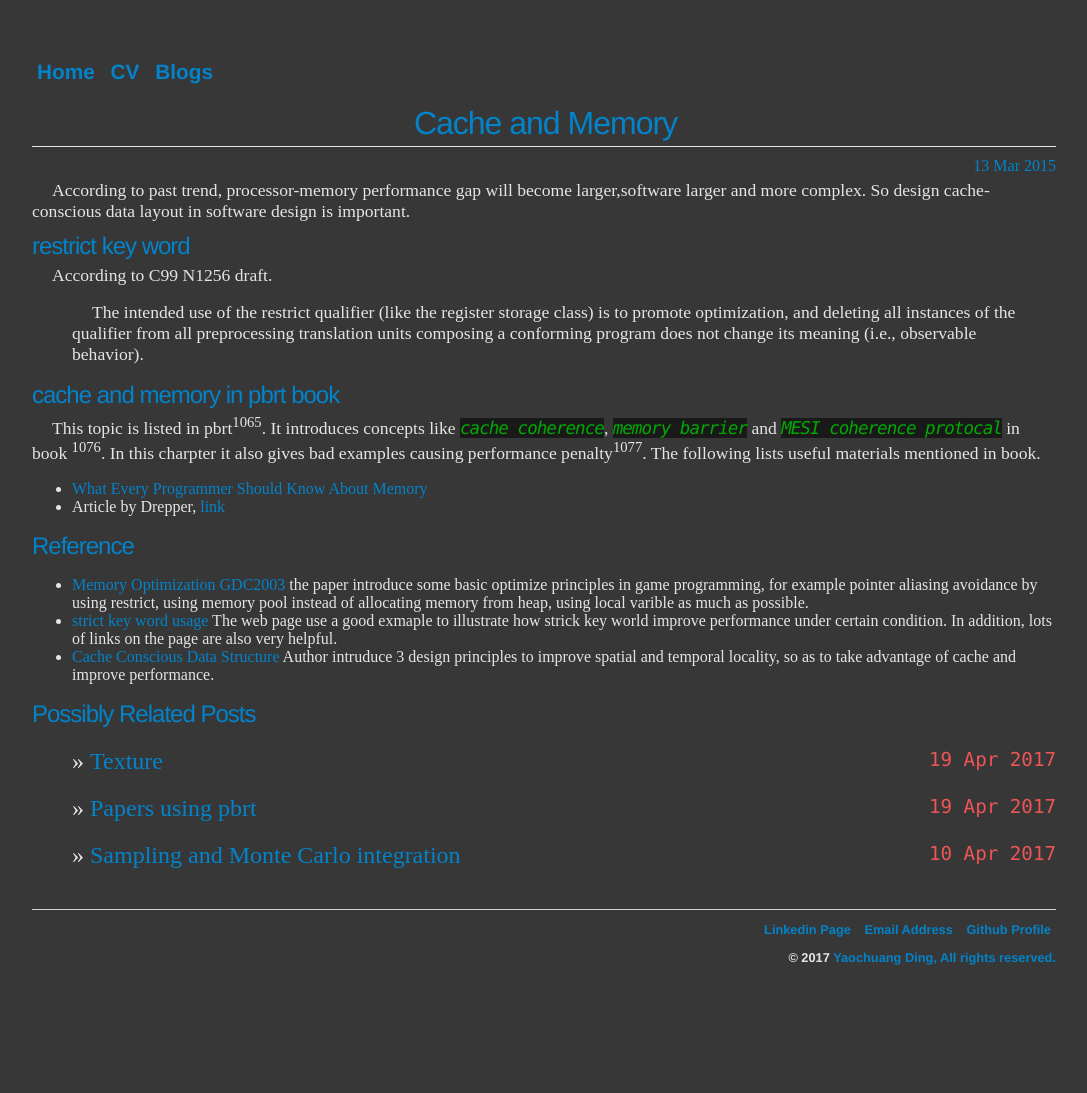
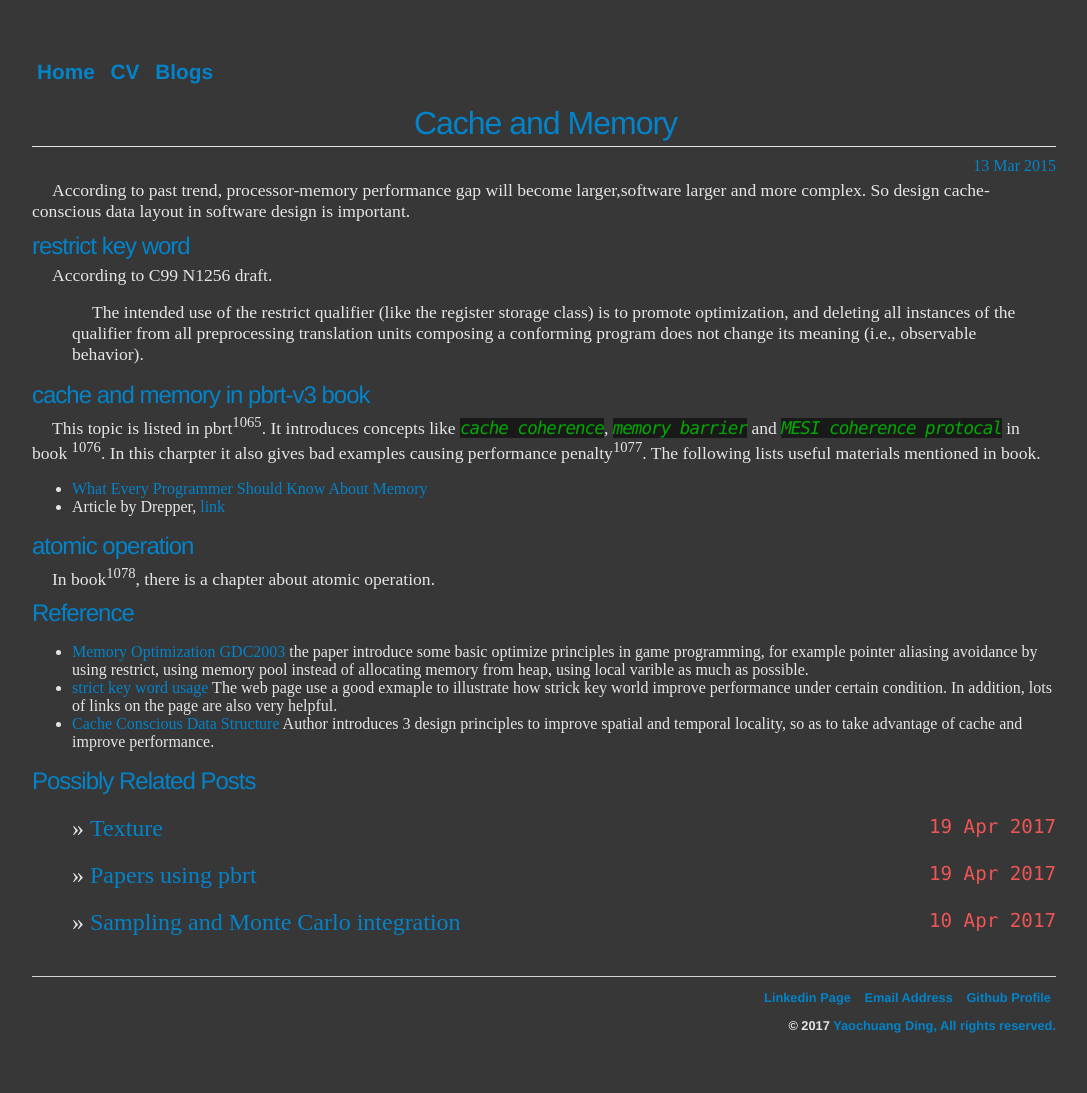
Before and after one commit to ychding11/ychding11.github.io, a Jekyll site: the page built from _posts/2015-03-13-Cache-and-Memory-Optimization.md, in a window 1280 px wide. Shown: the whole page, without its empty margins (96-1183 px from the left). Built offline with Jekyll 4.4.1, drawn with Linux system fonts in a browser that asks for light colours; before the commit the page ends 1025 px from its top, so only the background shows below that.

Commit message:
add atomic operation.

```diff
--- a/_posts/2015-03-13-Cache-and-Memory-Optimization.md
+++ b/_posts/2015-03-13-Cache-and-Memory-Optimization.md
@@ -14,7 +14,7 @@ According to C99 N1256 draft.
 >The intended use of the restrict qualifier (like the register storage class) is to promote optimization,
  and deleting all instances of the qualifier from all preprocessing translation units composing a conforming program does not change its meaning (i.e., observable behavior).
 
-## cache and memory in pbrt book
+## cache and memory in pbrt-v3 book
 
 This topic is listed in pbrt<sup>1065</sup>. It introduces concepts like *cache coherence*, *memory barrier* and
 *MESI coherence protocal* in book <sup>1076</sup>. In this charpter it also gives bad examples causing performance
@@ -23,13 +23,17 @@ penalty<sup>1077</sup>. The following lists useful materials mentioned in book.
 - [What Every Programmer Should Know About Memory](https://people.freebsd.org/~lstewart/articles/cpumemory.pdf)
 - Article by Drepper, [link](https://lwn.net/Articles/255364/)
 
+## atomic operation
+
+In book<sup>1078</sup>, there is a chapter about atomic operation.
+
 ## Reference
 
 - [Memory Optimization GDC2003](http://www.research.scea.com/research/pdfs/GDC2003_Memory_Optimization_18Mar03.pdf)
-the paper introduce some basic optimize principles in game programming, for example pointer aliasing avoidance by using restrict,
-using memory pool instead of allocating memory from heap, using local varible as much as possible.
+  the paper introduce some basic optimize principles in game programming, for example pointer aliasing avoidance by using restrict,
+  using memory pool instead of allocating memory from heap, using local varible as much as possible.
 - [strict key word usage](http://stackoverflow.com/questions/745870/realistic-usage-of-the-c99-restrict-keyword) The web page use a
-good exmaple to illustrate how strick key world improve performance under certain condition. In addition, lots of links on the page are
-also very helpful.
-- [Cache Conscious Data Structure](http://research.microsoft.com/en-us/um/people/trishulc/papers/Cache-conscious.pdf) Author intruduce
-3 design principles to improve spatial and temporal locality, so as to take advantage of cache and improve performance.
+  good exmaple to illustrate how strick key world improve performance under certain condition. In addition, lots of links on the page are
+  also very helpful.
+- [Cache Conscious Data Structure](http://research.microsoft.com/en-us/um/people/trishulc/papers/Cache-conscious.pdf) Author introduces
+  3 design principles to improve spatial and temporal locality, so as to take advantage of cache and improve performance.
```
